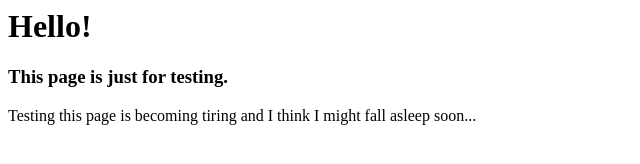
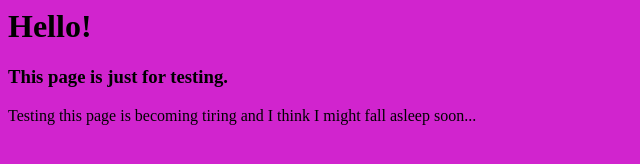
Before and after one commit to 17laih1/testssite, a plain HTML site: page index.html in a window 1280 px wide. Shown: the whole page, without its empty margins (0-640 px from the left). Drawn offline with Linux system fonts and the light colour scheme.

Commit message:
Update index.html

```diff
--- a/index.html
+++ b/index.html
@@ -1,3 +1,10 @@
+<html>
+  <head>
+  </head>
+
+  <body bgcolor = #d124ce>
 <h1>Hello!</h1>
 <h3>This page is just for testing.</h3>
 <p>Testing this page is becoming tiring and I think I might fall asleep soon...</p>
+
+</html>
```
